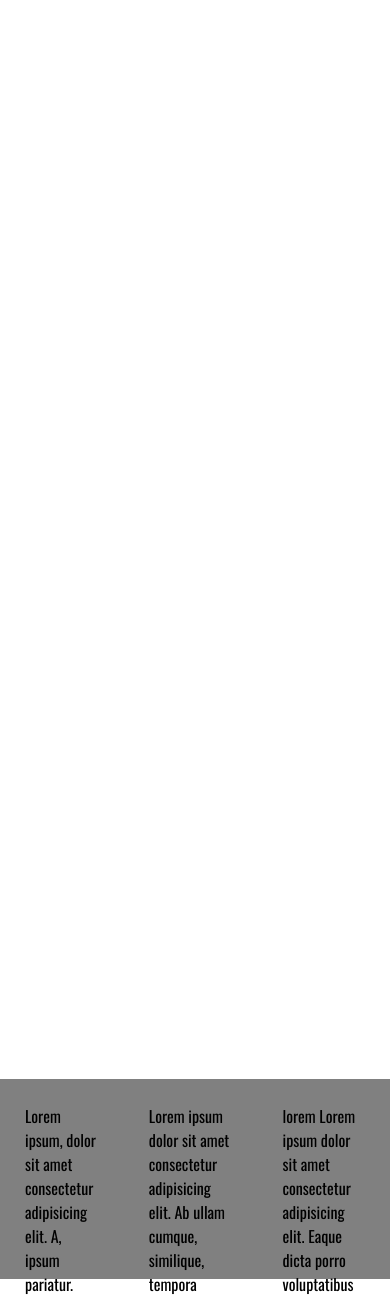
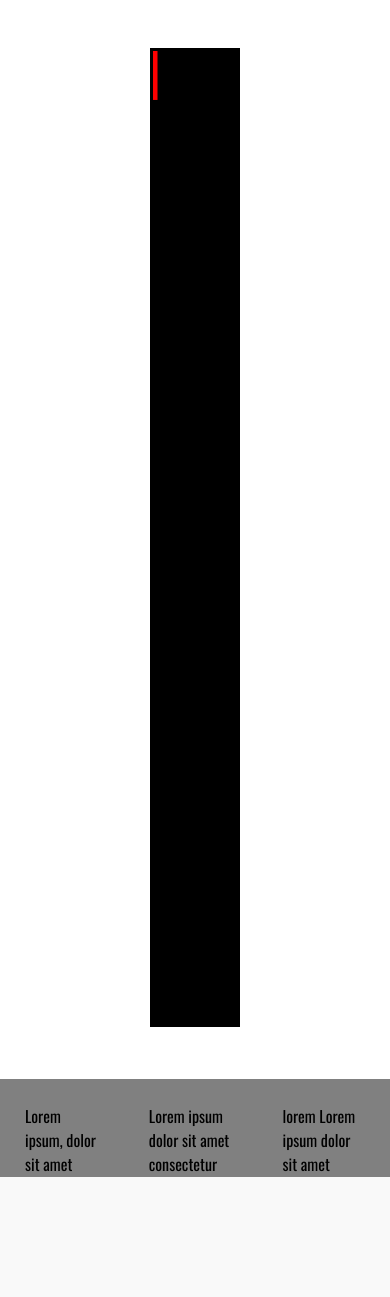
Before and after one commit to vishandesilva/Hide-Tag-Game-, a PHP site: page /html/index.html in a window 390 px wide. Shown: the part 102-1399 px from the top of the page. After the commit the page ends 1279 px from the top, so only its background shows below. Run offline with PHP 8.4, Linux system fonts and the light colour scheme.

Commit message:
Fixed CSS Scrolling
also added resizeable character.

```diff
--- a/main/css/style.css
+++ b/main/css/style.css
@@ -9,6 +9,7 @@
   width:  100%;
   height: 100%;
   margin: 0;
+  overflow: auto;
 }
 
 #container {
--- a/main/html/index.html
+++ b/main/html/index.html
@@ -24,7 +24,7 @@
 
   <div id="container">
     <div id="main">
-      <canvas id="canvas" width="400" height="300">No HTML5 canvas support</canvas>
+      <canvas id="canvas">No HTML5 canvas support</canvas>
     </div>
   </div>
 
--- a/main/js/index.js
+++ b/main/js/index.js
@@ -1,19 +1,8 @@
 var canvas = document.getElementById('canvas');
 //innerWidth/innerHeight is a function which returns the current browsers width/height in pixels.
-canvas.width = window.innerWidth-200;
-canvas.height = window.innerHeight-200;
-document.getElementById('canvas').style.display='none';
-document.getElementById('showButton').style.display='none';
-    function showhidden()
-    {
-       document.getElementById('canvas').style.display='block';
-       document.getElementById('showButton').style.display='block';
-    }
-    function exit()
-    {
-       document.getElementById('canvas').style.display='none';
-       document.getElementById('showButton').style.display='none';
-    }
+canvas.width = window.innerWidth-300;
+canvas.height = window.innerHeight-300;
+
 let ctx = canvas.getContext("2d");
 ctx.fillStyle = "black";
 /*fillRect is a function that draws the background of the game i.e black in our case.
@@ -37,9 +26,9 @@
     positionX += x;
     positionY += y;
 
-    if (positionX > canvas.width-13) {
+    if (positionX > canvas.width-(canvas.width/20)-3) {
         x = 0;
-        positionX = canvas.width-13;
+        positionX = canvas.width-(canvas.width/20)-3;
     }
 
     if (positionX < 3) {
@@ -47,9 +36,9 @@
         positionX = 3;
     }
 
-    if (positionY >  canvas.height-13) {
+    if (positionY >  canvas.height-(canvas.height/20)-3) {
         y = 0;
-        positionY = canvas.height-13;
+        positionY = canvas.height-(canvas.height/20)-3;
     }
 
     if (positionY < 3) {
@@ -57,7 +46,7 @@
         positionY = 3;
     }
     ctx.fillStyle = "red";
-ctx.fillRect(positionX, positionY, 10, 10);
+ctx.fillRect(positionX, positionY, (canvas.width/20), (canvas.height/20));
 }, 2)
 //EventListener is called everytime a key is pressed on the Keyboard.
 window.addEventListener("keydown",keyPressed , true);
```
